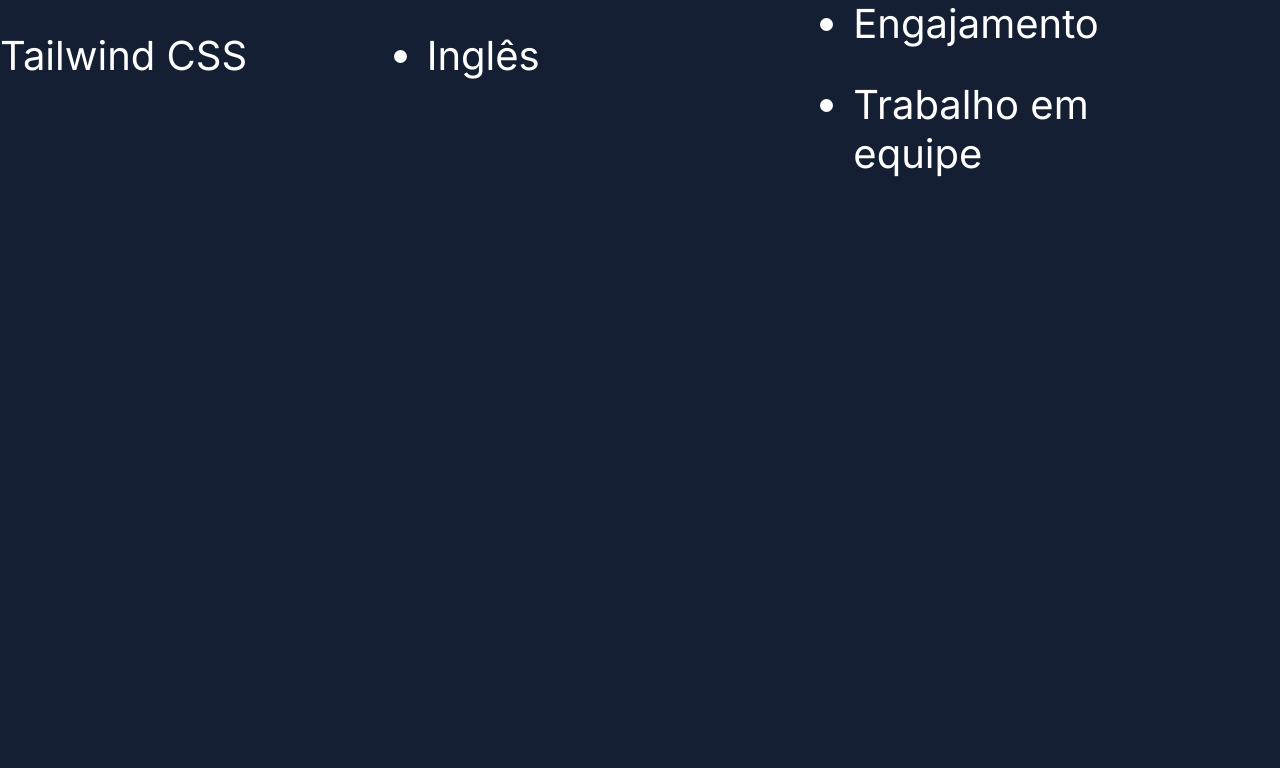
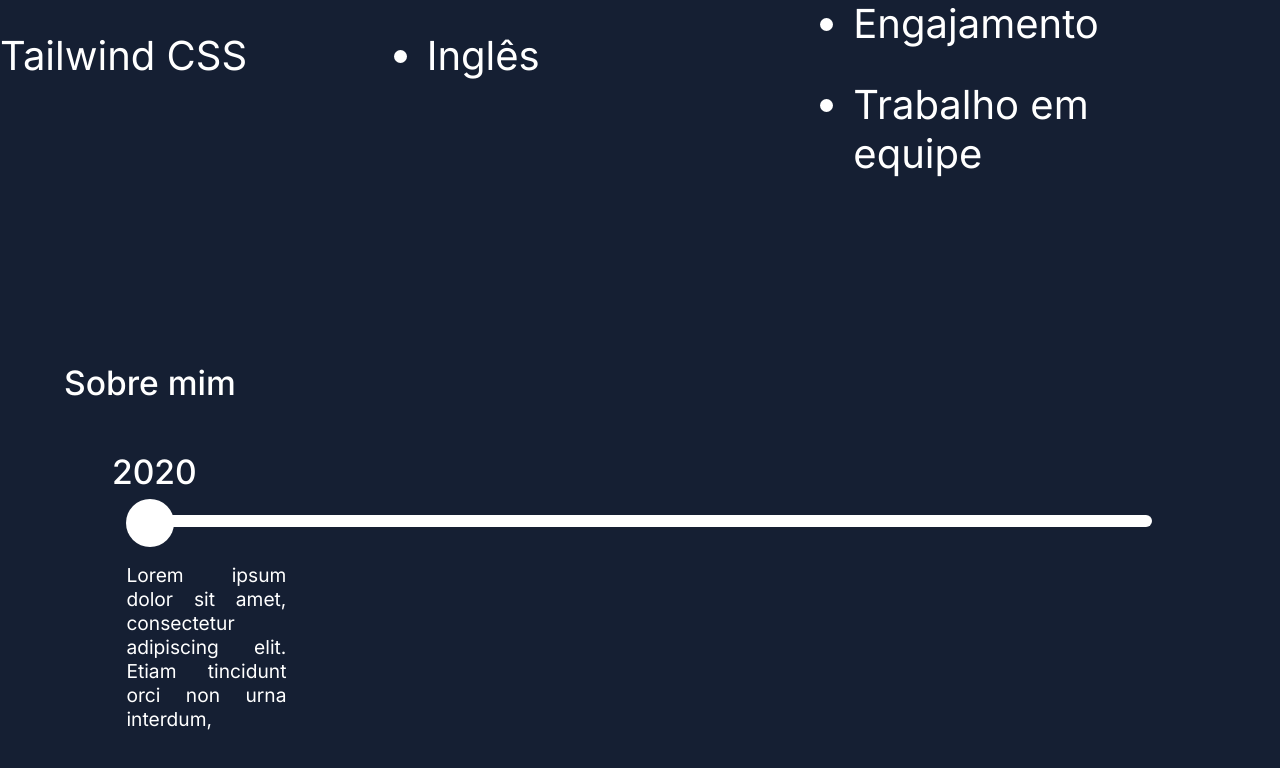
Before and after one commit to iSantanaaH/front-end-web, a Next.js app: page / in a window 1280 px wide. Shown: the part 3468-4236 px from the top of the page. Before the commit the page ends 3670 px from the top, so only its background shows below. Built offline with nearby package versions, Linux system fonts and the light colour scheme.

Commit message:
construct layout timeline

```diff
--- a/app/page.tsx
+++ b/app/page.tsx
@@ -385,7 +385,7 @@ export default function HomePage() {
         </div>
       </section>
 
-      <section className={styles.AditionalSkills}>
+      <section id="additionalSkills" className={styles.AditionalSkills}>
         <div className={styles.AditionalTitle}>
           <h2>Tecnologias e habilidades adicionais</h2>
         </div>
@@ -413,6 +413,25 @@ export default function HomePage() {
           </div>
         </div>
       </section>
+      <section id="aboutMe" className={styles.AboutMe}>
+        <div>
+          <h2>Sobre mim</h2>
+        </div>
+
+        <div className={styles.LineX}>
+          <div className={styles.TitleFirstYear}>
+            <h2>2020</h2>
+          </div>
+          <div className={styles.FirstYear}>
+            <div className={styles.ParagraphFirstYear}>
+              <p>
+                Lorem ipsum dolor sit amet, consectetur adipiscing elit. Etiam
+                tincidunt orci non urna interdum,
+              </p>
+            </div>
+          </div>
+        </div>
+      </section>
     </main>
   );
 }
```
